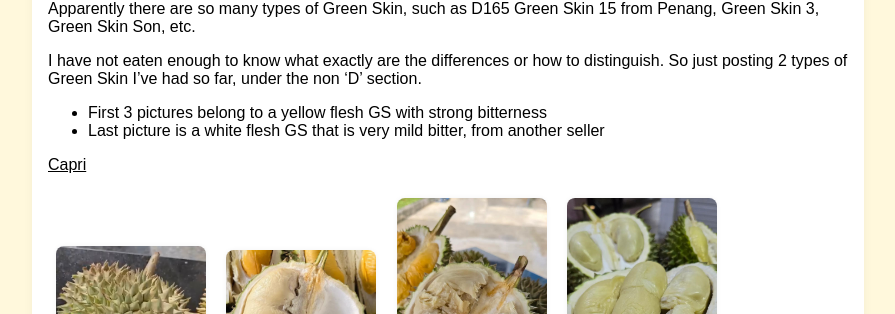
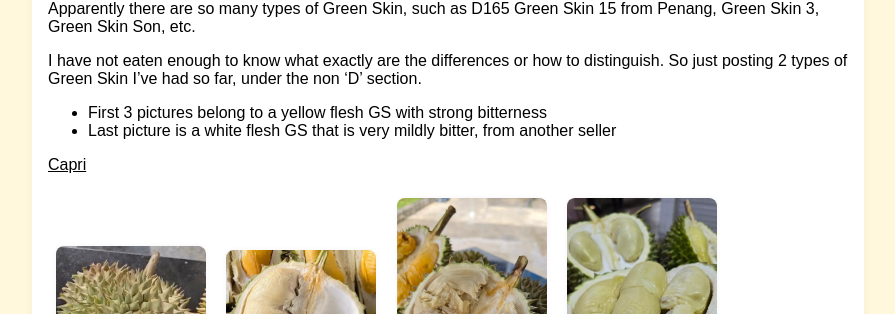
Before and after one commit to yensan57/flabbybeagle, a Jekyll site: the page built from _posts/2025-12-13-ongoing-malaysian-cultivars-all.md, in a window 1280 px wide and 1400 px high, scrolled down 7969 px. Shown: the part 375-689 px from the top of the window, without its empty margins (192-1087 px from the left). Built offline with Jekyll 4.4.1, drawn with Linux system fonts in a browser that asks for light colours; some of the changed text lies outside the part shown.

Commit message:
Update 2025-12-13-ongoing-malaysian-cultivars-all.md

```diff
--- a/_posts/2025-12-13-ongoing-malaysian-cultivars-all.md
+++ b/_posts/2025-12-13-ongoing-malaysian-cultivars-all.md
@@ -288,7 +288,7 @@ Apparently there are so many types of Green Skin, such as D165 Green Skin 15 fro
 
 I have not eaten enough to know what exactly are the differences or how to distinguish. So just posting 2 types of Green Skin I've had so far, under the non 'D' section.
 - First 3 pictures belong to a yellow flesh GS with strong bitterness
-- Last picture is a white flesh GS that is very mild bitter, from another seller
+- Last picture is a white flesh GS that is very mildly bitter, from another seller
 
 
 <u>Capri</u>
```
Also changed, not shown: other parts of _posts/2025-12-13-ongoing-malaysian-cultivars-all.md (+2 -2 lines).
